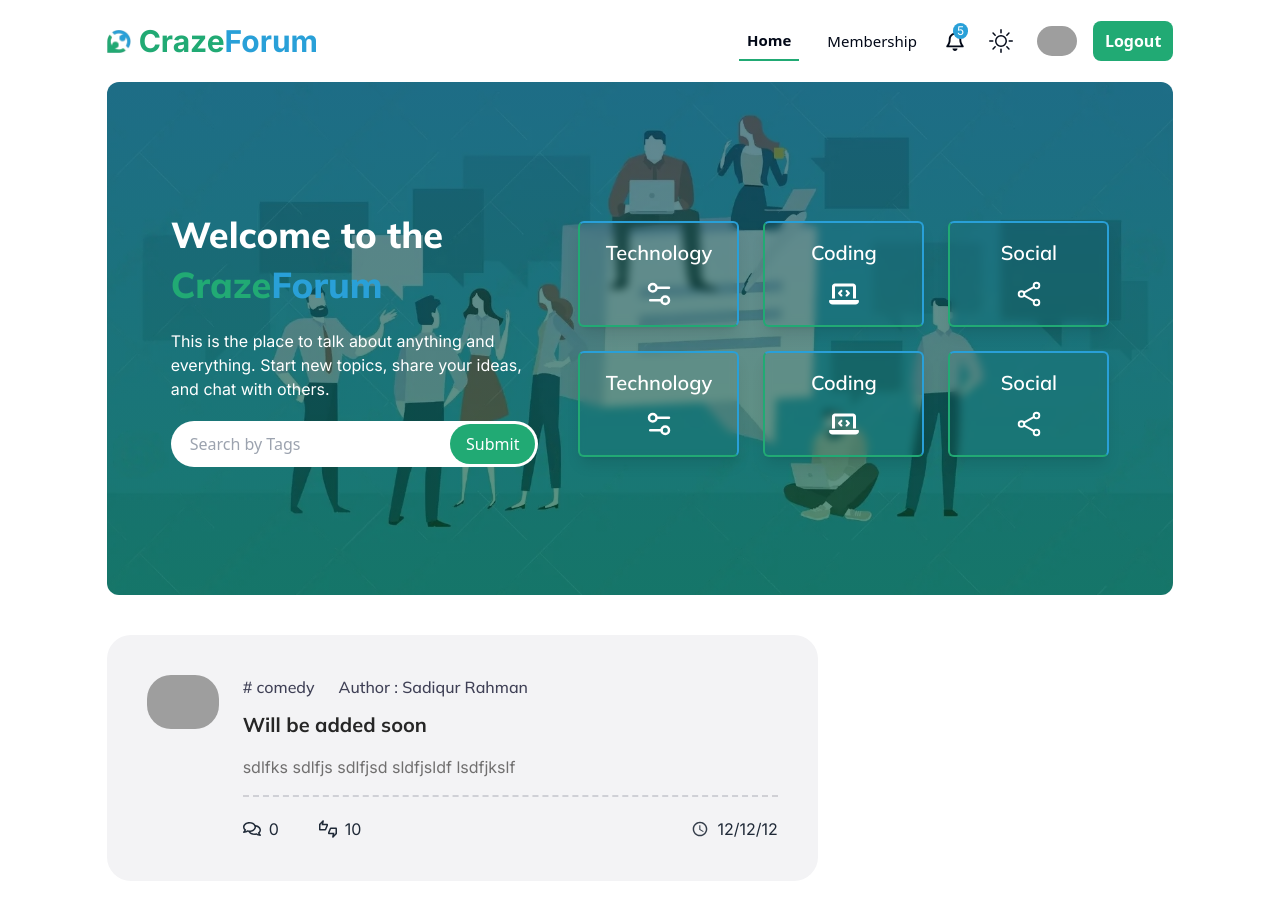
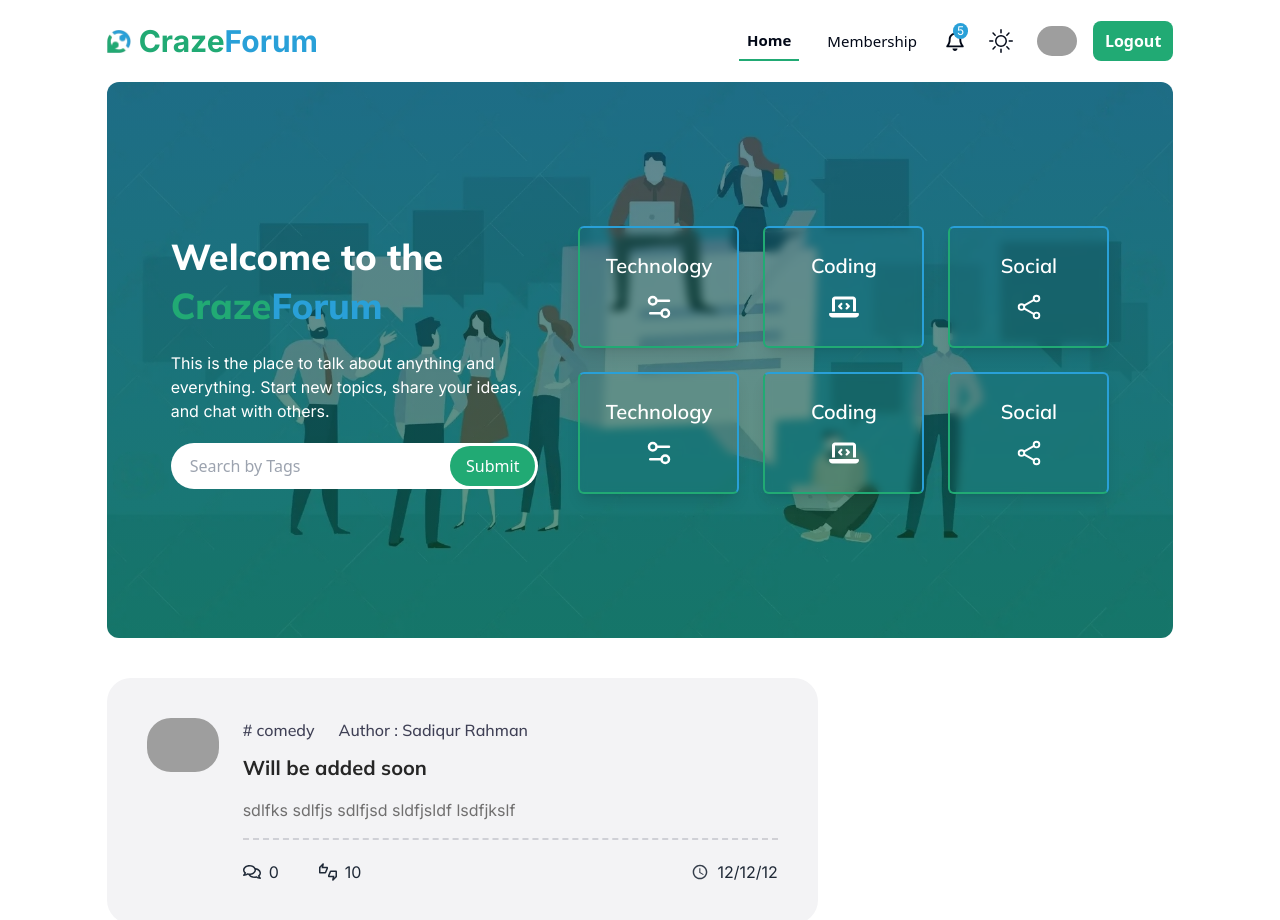
Before and after one commit to Sadiqur057/CrazeForum-client, a React (Vite) app: page / in a window 1280 px wide. Shown: the top 920 px of the page. Built offline with nearby package versions, Linux system fonts and the light colour scheme; grey boxes are pictures that could not be loaded.

Commit message:
updated spacing in y axis

```diff
--- a/src/pages/home/Banner/Banner.jsx
+++ b/src/pages/home/Banner/Banner.jsx
@@ -1,4 +1,3 @@
-import React from 'react';
 import styles from './Banner.module.css'
 import { LuSettings2 } from "react-icons/lu";
 import { FaLaptopCode } from 'react-icons/fa6';
@@ -8,7 +7,7 @@ import TagBox from './TagBox';
 
 const Banner = () => {
   return (
-    <div className={`${styles.bannerImg} rounded-lg md:rounded-xl py-10 md:py-20 xl:py-32 md:px-10 lg:px-16 text-white  lg:grid grid-cols-12 gap-6 md:gap-10 items-center px-5`}>
+    <div className={`${styles.bannerImg} rounded-lg md:rounded-xl py-10 md:py-20 xl:py-36 md:px-10 lg:px-16 text-white  lg:grid grid-cols-12 gap-6 md:gap-10 items-center px-5`}>
       <div className="flex flex-col mx-auto justify-center w-full rounded-3xl space-y-5 col-span-5 mb-6 lg:mb-0 text-center lg:text-left">
         <h2 className='text-4xl font-extrabold leading-snug'>Welcome to the <span className='text-c-primary'>Craze</span><span className='text-c-secondary'>Forum</span></h2>
         <p>This is the place to talk about anything and everything. Start new topics, share your ideas, and chat with others.</p>
--- a/src/pages/home/Banner/TagBox.jsx
+++ b/src/pages/home/Banner/TagBox.jsx
@@ -1,12 +1,15 @@
-import React from 'react';
-
+import PropTypes from 'prop-types'
 const TagBox = ({ Icon, title }) => {
   return (
-    <div className='backdrop-blur-sm py-4 px-6 shadow-lg border-2 border-t-c-secondary border-r-c-secondary border-b-c-primary border-l-c-primary flex flex-col items-center space-y-3 rounded-md cursor-pointer'>
+    <div className='backdrop-blur-sm py-4 lg:py-6 px-6 shadow-lg border-2 border-t-c-secondary border-r-c-secondary border-b-c-primary border-l-c-primary flex flex-col items-center space-y-3 rounded-md cursor-pointer'>
       <h3 className='font-semibold md:text-xl'>{title}</h3>
       <Icon className='text-2xl md:text-3xl'></Icon>
     </div>
   );
 };
+TagBox.propTypes ={
+  Icon: PropTypes.func,
+  title: PropTypes.string
+}
 
 export default TagBox;
```
